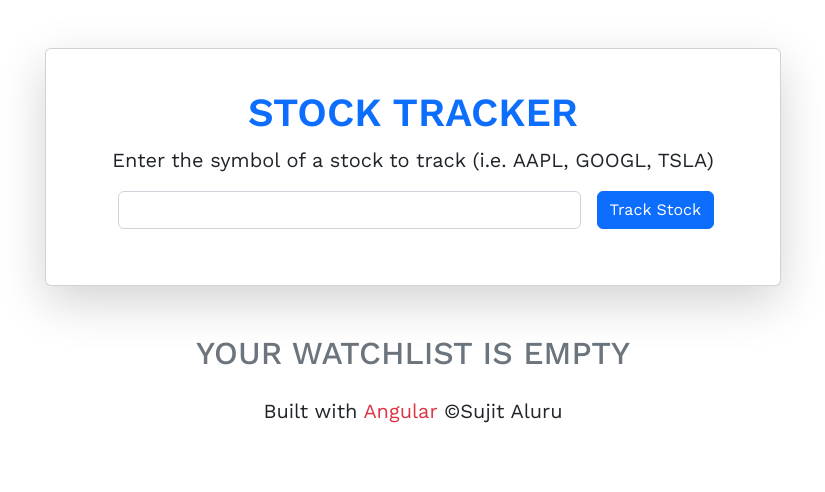
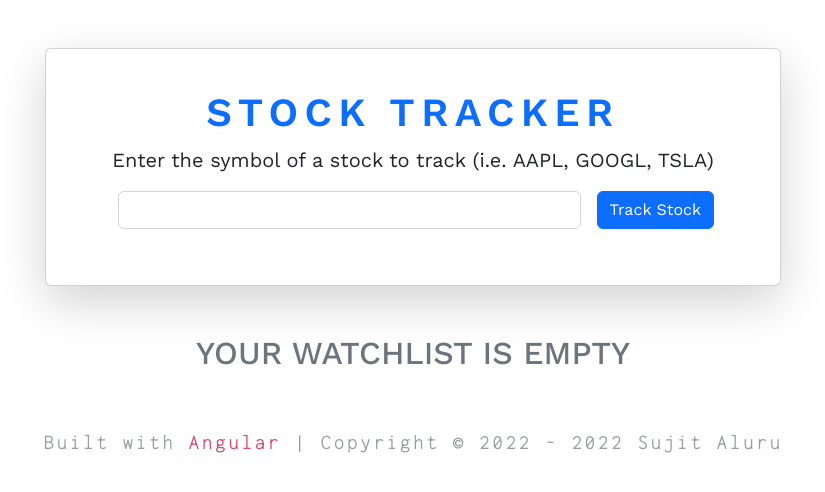
Before and after one commit to xfre32/stock-tracker-app, an Angular app: page / in a window 1280 px wide. Shown: the top 492 px of the page, without its empty margins (227-1052 px from the left). Built offline with nearby package versions, Linux system fonts and the light colour scheme.

Commit message:
UI improvements

```diff
--- a/src/app/app.component.css
+++ b/src/app/app.component.css
@@ -0,0 +1,10 @@
+p {
+  font-family: 'Inconsolata', monospace;
+  letter-spacing: 0.2rem;
+  font-weight: bold;
+  opacity: 0.7;
+}
+
+span {
+  color: #c3002f;
+}
--- a/src/app/app.component.html
+++ b/src/app/app.component.html
@@ -1,6 +1,10 @@
 <div class="container-fluid">
-  <router-outlet></router-outlet>
-  <footer class="mt-3">
-    <p class="lead text-center">Built with <span class="text-danger">Angular</span> &copy;Sujit Aluru</p>
-  </footer>
+  <div class="row">
+    <div class="col-12">
+      <router-outlet></router-outlet>
+      <footer class="mt-5 container">
+        <p class="text-secondary lead text-center">Built with <span>Angular</span> | Copyright &copy; 2022 - {{year}} Sujit Aluru</p>
+      </footer>
+    </div>
+  </div>
 </div>
--- a/src/app/app.component.ts
+++ b/src/app/app.component.ts
@@ -7,4 +7,6 @@ import { Component } from '@angular/core';
 })
 export class AppComponent {
   title = 'stock-tracker-app';
+  date = new Date();
+  year = this.date.getFullYear();
 }
--- a/src/app/components/home/home.component.html
+++ b/src/app/components/home/home.component.html
@@ -3,7 +3,7 @@
         <div class="col-12 col-md-8">
             <div class="card shadow-lg p-4 mb-5 bg-body rounded">
                 <div class="card-body">
-                    <h1 class="text-primary text-center">STOCK TRACKER</h1>
+                    <h1 class="text-primary text-center" style="letter-spacing: 0.4rem;">STOCK TRACKER</h1>
                     <p class="lead text-center">Enter the symbol of a stock to track (i.e. AAPL, GOOGL, TSLA)</p>
                     <div class="row ms-4 g-3 justify-content-center mb-3">
                         <div class="col-9">
--- a/src/index.html
+++ b/src/index.html
@@ -8,7 +8,7 @@
   <link rel="icon" type="image/x-icon" href="favicon.ico">
   <link rel="preconnect" href="https://fonts.googleapis.com">
   <link rel="preconnect" href="https://fonts.gstatic.com" crossorigin>
-  <link href="https://fonts.googleapis.com/css2?family=Work+Sans:wght@400;500;600&display=swap" rel="stylesheet">
+  <link href="https://fonts.googleapis.com/css2?family=Work+Sans:wght@400;500;600&family=Inconsolata:wght@200&family=Space+Mono&display=swap" rel="stylesheet">
 </head>
 <body>
   <app-root></app-root>
```
